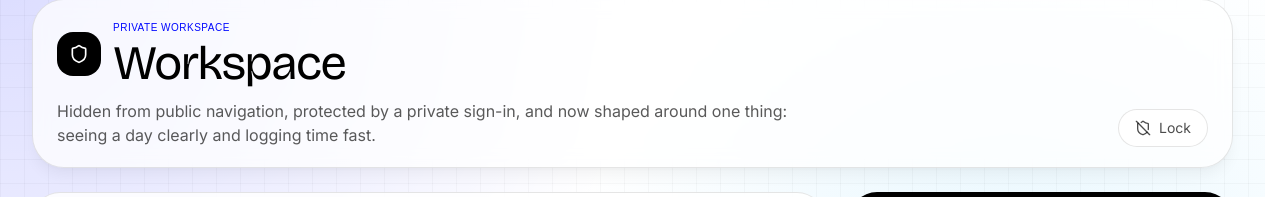
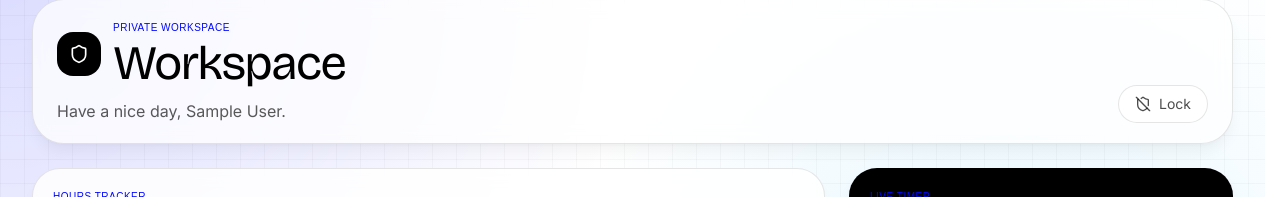
Before and after one commit to fofofabio/fofo-club, a Next.js app: page /workspace in a window 1280 px wide. Shown: the part 121-318 px from the top of the page. Built offline with nearby package versions, Linux system fonts and the light colour scheme; no server answers; the database is empty; sample sign-in values are in the browser's storage; a web font is replaced by a local one.

Commit message:
Have a nice day!

```diff
--- a/src/app/workspace/page.tsx
+++ b/src/app/workspace/page.tsx
@@ -24,6 +24,11 @@ export default async function WorkspacePage() {
     redirect("/workspace/login");
   }
 
+  const displayName =
+    session.user.name ||
+    session.user.email?.split("@")[0] ||
+    "there";
+
   return (
     <PageTransition>
       <main className="relative isolate overflow-hidden py-8 pb-16">
@@ -46,9 +51,7 @@ export default async function WorkspacePage() {
               </div>
 
               <p className="mt-3 max-w-3xl text-sm leading-6 text-black/65 md:text-base">
-                Hidden from public navigation, protected by a private sign-in, and
-                now shaped around one thing: seeing a day clearly and logging time
-                fast.
+                Have a nice day, {displayName}.
               </p>
             </div>
 
```
